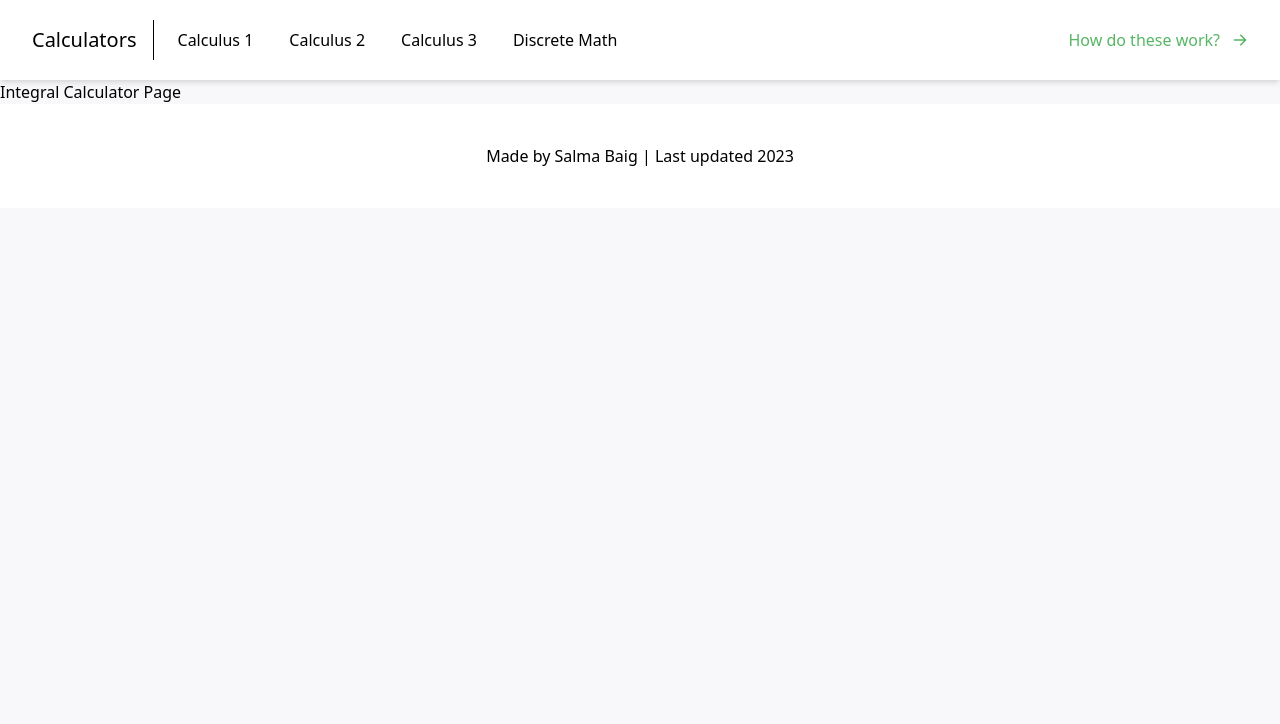
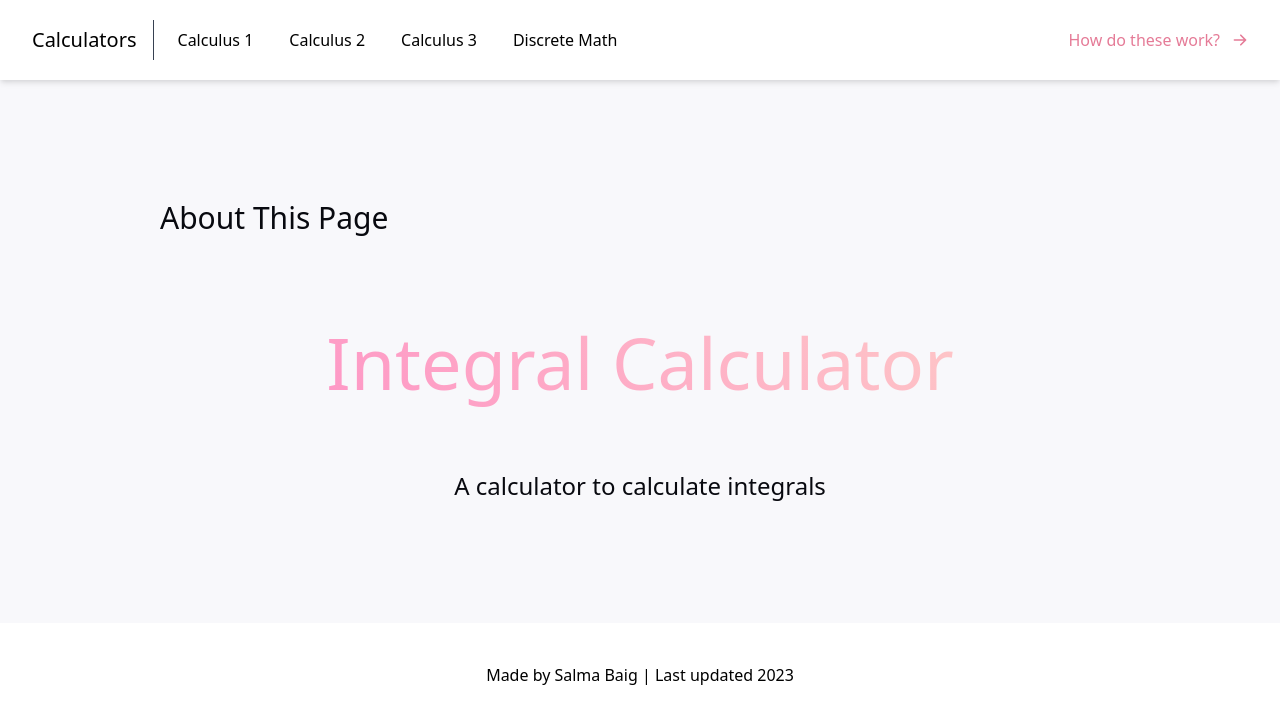
Before and after one commit to hydrowoxy/Calculator, a React (Create React App) app: page /calc1f/integral-calculator in a window 1280 px wide. Shown: the top 724 px of the page. Built offline with nearby package versions, Linux system fonts and the light colour scheme.

Commit message:
more aesthetics and integral calculator page setup

```diff
--- a/src/calc1f/IntegralCalculator.js
+++ b/src/calc1f/IntegralCalculator.js
@@ -1,13 +1,14 @@
 // components/calc1f/IntegralCalculator.js
 
 import React from "react";
+import "./integralComponents/integral.css";
+import About from "./integralComponents/About";
 
 export default function IntegralCalculator() {
   return (
-    <div>
-      {/* Your Integral Calculator content goes here */}
-      <h2>Integral Calculator Page</h2>
-    </div>
+    <main className="text-gray-400 bg-lightgray body-font">
+      <About />
+    </main>
   );
 };
 
--- /dev/null
+++ b/src/calc1f/integralComponents/About.js
@@ -0,0 +1,28 @@
+// src/components/About.js
+import React from "react";
+import "./integral.css";
+
+export default function About() {
+
+  return (
+    <div className="integral">
+    <section className="bg-lightgray mt-20 body-font">
+      <div className="container px-5 py-10 mx-auto text-center lg:px-40">
+        <div className="flex flex-col w-full mb-20">
+        <h1 className="sm:text-3xl text-3xl font-medium text-left title-font mb-20 text-navy">
+            About This Page
+          </h1>
+        <h1 className="sm:text-7xl text-3xl font-medium title-font mb-5 gradient-text">
+          Integral Calculator
+        </h1>
+          <p className="text-lg text-navy mt-10 leading-relaxed">
+            <span className="text-2xl">
+              A calculator to calculate integrals
+            </span>
+          </p>
+          </div>
+      </div>
+    </section>
+    </div>
+  );
+}
--- /dev/null
+++ b/src/calc1f/integralComponents/integral.css
@@ -0,0 +1,6 @@
+.integral .gradient-text {
+    background: linear-gradient(45deg, #fe8dc6, #fed1c7);
+    -webkit-background-clip: text;
+    -webkit-text-fill-color: transparent;
+    line-height: 1.3;
+  }
--- a/src/components/Calc1.js
+++ b/src/components/Calc1.js
@@ -6,13 +6,13 @@ export default function Calc1() {
     <section id="Calc1" className="bg-lightgray body-font ">
       <div className="container px-5 mx-auto text-center lg:px-40">
         <div className="flex flex-col w-full">
-          <h1 className="sm:text-3xl text-3xl font-medium text-left title-font mb-8 mt-10 text-gray">
+          <h1 className="sm:text-3xl text-3xl font-medium text-left title-font mb-8 mt-10 text-navy">
             Calculus 1
           </h1>
           <div className="flex justify-center pt-10">
             <a
               href="/calc1f/integral-calculator"
-              className="inline-flex text-gray bg-white py-4 px-9 hover:text-darkgreen hover:underline text-lg rounded shadow-md hover:shadow-md"
+              className="inline-flex text-navy bg-white py-4 px-9 hover:text-integraldark hover:underline text-lg rounded shadow-md hover:shadow-md"
             >
               Integral Calculator
             </a>
--- a/src/components/Calc2.js
+++ b/src/components/Calc2.js
@@ -6,18 +6,18 @@ export default function Calc2() {
     <section id="Calc2" className="bg-lightgray body-font">
       <div className="container px-5 mx-auto text-center lg:px-40">
         <div className="flex flex-col w-full">
-          <h1 className="sm:text-3xl text-3xl font-medium text-left title-font mb-8 mt-10 text-gray">
+          <h1 className="sm:text-3xl text-3xl font-medium text-left title-font mb-8 mt-10 text-navy">
             Calculus 2
           </h1>
           <div className="flex justify-center pt-10">
             <a
               href="./"
-              className="inline-flex text-gray bg-white py-4 px-9 hover:text-darkgreen hover:underline text-lg rounded shadow-md hover:shadow-md mr-10">
+              className="inline-flex text-navy bg-white py-4 px-9 hover:text-darkgreen hover:underline text-lg rounded shadow-md hover:shadow-md mr-10">
               Integral Calculator
             </a>
             <a
               href="#projects"
-              className="inline-flex text-gray bg-white py-4 px-9 hover:text-darkgreen hover:underline text-lg rounded shadow-md hover:shadow-md">
+              className="inline-flex text-navy bg-white py-4 px-9 hover:text-darkgreen hover:underline text-lg rounded shadow-md hover:shadow-md">
               Derivative Calculator
             </a>
           </div>
--- a/src/components/Calc3.js
+++ b/src/components/Calc3.js
@@ -6,18 +6,18 @@ export default function Calc3() {
     <section id="Calc3" className="bg-lightgray body-font">
       <div className="container px-5 mx-auto text-center lg:px-40">
         <div className="flex flex-col w-full">
-          <h1 className="sm:text-3xl text-3xl font-medium text-left title-font mb-8 mt-10 text-gray">
+          <h1 className="sm:text-3xl text-3xl font-medium text-left title-font mb-8 mt-10 text-navy">
             Calculus 3
           </h1>
           <div className="flex justify-center pt-10">
             <a
               href="./"
-              className="inline-flex text-gray bg-white py-4 px-9 hover:text-darkgreen hover:underline text-lg rounded shadow-md hover:shadow-md mr-10">
+              className="inline-flex text-navy bg-white py-4 px-9 hover:text-darkgreen hover:underline text-lg rounded shadow-md hover:shadow-md mr-10">
               Integral Calculator
             </a>
             <a
               href="#projects"
-              className="inline-flex text-gray bg-white py-4 px-9 hover:text-darkgreen hover:underline text-lg rounded shadow-md hover:shadow-md">
+              className="inline-flex text-navy bg-white py-4 px-9 hover:text-darkgreen hover:underline text-lg rounded shadow-md hover:shadow-md">
               Derivative Calculator
             </a>
           </div>
--- a/src/components/Discrete.js
+++ b/src/components/Discrete.js
@@ -6,18 +6,18 @@ export default function Discrete() {
     <section id="Discrete" className="bg-lightgray mt-0 body-font">
       <div className="container px-5 mx-auto text-center lg:px-40">
         <div className="flex flex-col w-full mb-20">
-          <h1 className="sm:text-3xl text-3xl font-medium text-left title-font mb-8 mt-10 text-gray">
+          <h1 className="sm:text-3xl text-3xl font-medium text-left title-font mb-8 mt-10 text-navy">
             Discrete Math
           </h1>
           <div className="flex justify-center pb-10 pt-10">
             <a
               href="./"
-              className="inline-flex text-gray bg-white py-4 px-9 hover:text-darkgreen hover:underline text-lg rounded shadow-md hover:shadow-md mr-10">
+              className="inline-flex text-navy bg-white py-4 px-9 hover:text-darkgreen hover:underline text-lg rounded shadow-md hover:shadow-md mr-10">
               Integral Calculator
             </a>
             <a
               href="#projects"
-              className="inline-flex text-gray bg-white py-4 px-9 hover:text-darkgreen hover:underline text-lg rounded shadow-md hover:shadow-md">
+              className="inline-flex text-navy bg-white py-4 px-9 hover:text-darkgreen hover:underline text-lg rounded shadow-md hover:shadow-md">
               Derivative Calculator
             </a>
           </div>
--- a/src/components/Navbar.js
+++ b/src/components/Navbar.js
@@ -11,22 +11,22 @@ export default function Navbar() {
           </a>
         </div>
         <nav className="md:mr-auto md:ml-4 md:py-1 md:pl-4 md:border-l md:border-gray-700	flex flex-wrap items-center text-base justify-center">
-          <a href="#Calc1" className="mr-5 hover:bg-lightgray rounded mt-4 md:mt-0 px-2 py-1 hover:text-darkgreen">
+          <a href="#Calc1" className="mr-5 hover:bg-lightgray rounded mt-4 md:mt-0 px-2 py-1 hover:text-pink">
             Calculus 1
           </a>
-          <a href="#Calc2" className="mr-5 hover:bg-lightgray rounded mt-4 md:mt-0 px-2 py-1 hover:text-darkgreen">
+          <a href="#Calc2" className="mr-5 hover:bg-lightgray rounded mt-4 md:mt-0 px-2 py-1 hover:text-pink">
             Calculus 2
           </a>
-          <a href="#Calc3" className="mr-5 hover:bg-lightgray rounded mt-4 md:mt-0 px-2 py-1 hover:text-darkgreen">
+          <a href="#Calc3" className="mr-5 hover:bg-lightgray rounded mt-4 md:mt-0 px-2 py-1 hover:text-pink">
             Calculus 3
           </a>
-          <a href="#Discrete" className="mr-5 hover:bg-lightgray rounded mt-4 md:mt-0 px-2 py-1 hover:text-darkgreen">
+          <a href="#Discrete" className="mr-5 hover:bg-lightgray rounded mt-4 md:mt-0 px-2 py-1 hover:text-pink">
             Discrete Math
           </a>
         </nav>
         <a
           href="./Salma_Baig_Software_Resume_2023.pdf"
-          className="inline-flex items-center bg-white border-0 py-1 px-3 focus:outline-none hover:bg-darkgreen text-darkgreen hover:text-white rounded mt-4 md:mt-0"
+          className="inline-flex items-center bg-white border-0 py-1 px-3 focus:outline-none hover:bg-pink text-pink hover:text-white rounded mt-4 md:mt-0"
         >
           How do these work?
           <ArrowRightIcon className="ml-3 w-4 h-4 ml-1" />
--- a/src/components/app.css
+++ b/src/components/app.css
@@ -1,5 +1,5 @@
 .gradient-text {
-    background: linear-gradient(45deg, #728cff, #5cd06d);
+    background: linear-gradient(45deg, #e57b97, #6790fa);
     -webkit-background-clip: text;
     -webkit-text-fill-color: transparent;
     line-height: 1.3;
--- a/tailwind.config.js
+++ b/tailwind.config.js
@@ -8,13 +8,12 @@ module.exports = {
         current: 'currentColor',
         'white': '#ffffff',
         'lightgray': '#f8f8fb',
-        'blue': '#4486f0',
+        'blue': '#6790fa',
+        'pink':'#e57b97',
         'lightblue': '#90a4fa',
-        'lightpurple': '#c4c9e4',
-        'green':'#86dc96',
-        'darkgreen': '#56B664',
-        'gray': '#08090f', //it's not gray LOL
-        'teal':'#acd5e2',
+        'navy': '#08090f',
+        'integraldark':'#fe8dc6',
+        'integrallight':'#fed1c7'
       }
     },
   },
```
Also changed, not shown: src/components/About.js (+4 -4 lines).
